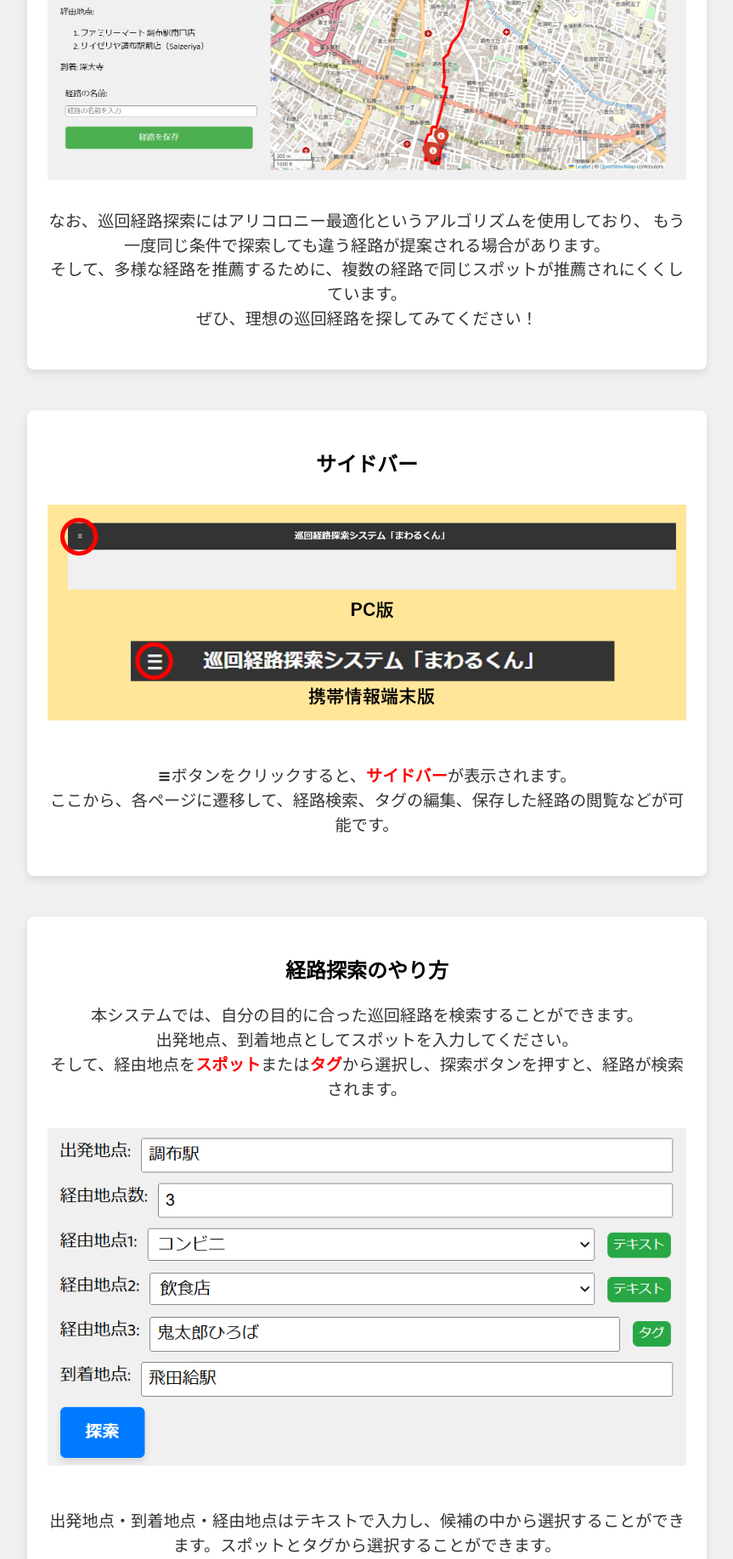
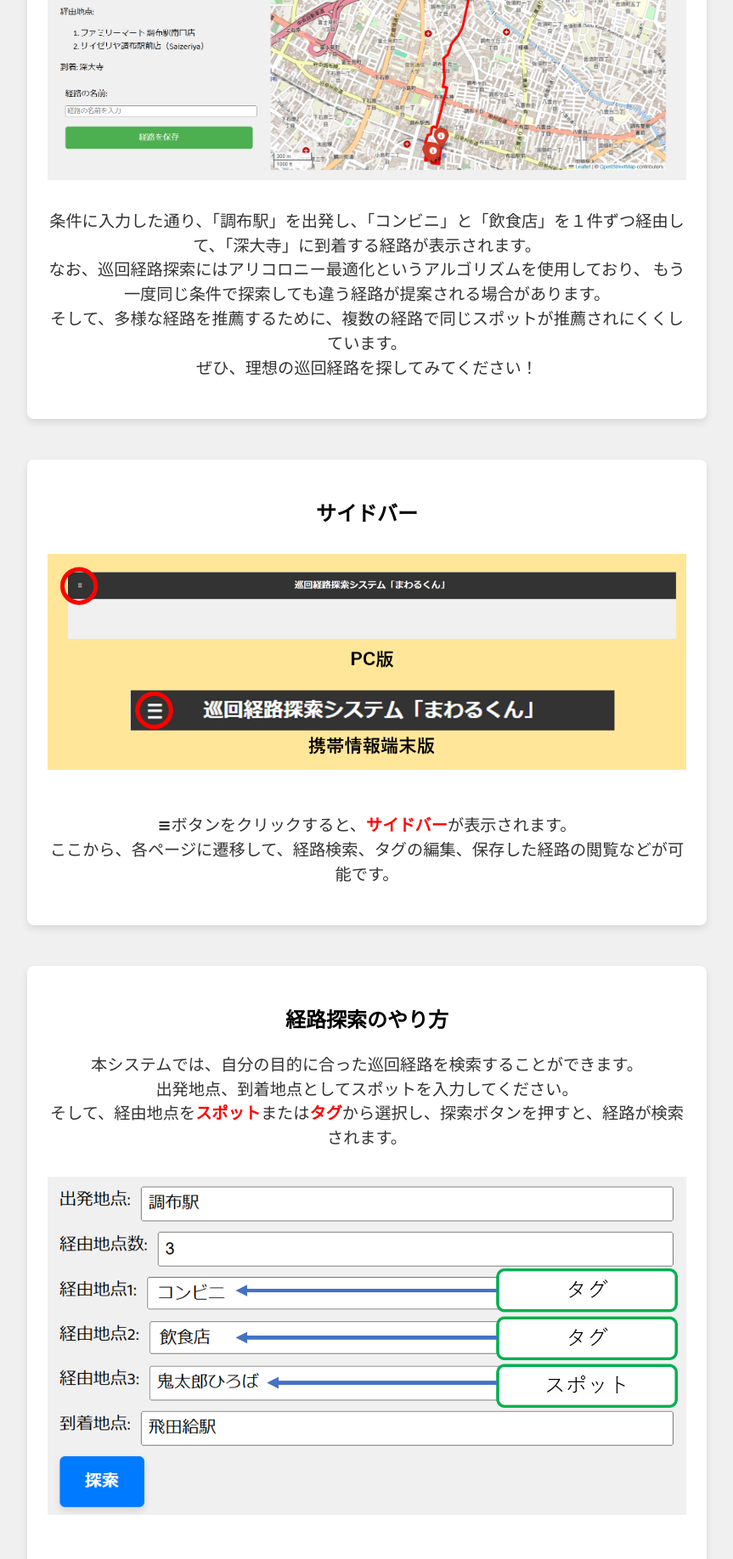
Before and after one commit to KeiNagaoka/routing_System, a Django app: page /instruction/ in a window 1280 px wide. Shown: the part 3388-5223 px from the top of the page at 85% size, without its empty margins (208-1071 px from the left). Run offline with Django 5.2, Linux system fonts and the light colour scheme; the visitor is signed in with stand-in values (Sample User, id 1); parts of the project's set-up code (start-up, migrations or seed data) failed here and were passed over.

Commit message:
使い方画面修正

```diff
--- a/routing/templates/index.html
+++ b/routing/templates/index.html
@@ -17,7 +17,11 @@
 
     <div class="h2">ようこそ {{ user.name }} さん</div>
     <br>
-    <div class="detail_script">このページでは、 {{ user.name }} さんの保存した経路の情報・追加したタグの情報を閲覧することができます。</div>
+    <div class="detail_script">
+        このページでは、 {{ user.name }} さんの保存した経路の情報・追加したタグの情報を閲覧することができます。
+        <br>
+        ※初めての方は「使い方」より、システムの使い方をご確認ください。
+    </div>
 
     <!-- Center aligned buttons -->
     <div class="btn-group">
--- a/routing/templates/instruction.html
+++ b/routing/templates/instruction.html
@@ -47,6 +47,9 @@
             <img src="{% static 'img/example_keiro3.png' %}" alt="経路3" class="feature-image">
             <img src="{% static 'img/example_keiro4.png' %}" alt="経路4" class="feature-image">
             <img src="{% static 'img/example_keiro5.png' %}" alt="経路5" class="feature-image">
+
+            <br>
+            条件に入力した通り、「調布駅」を出発し、「コンビニ」と「飲食店」を１件ずつ経由して、「深大寺」に到着する経路が表示されます。
             <br>
             なお、巡回経路探索にはアリコロニー最適化というアルゴリズムを使用しており、
             もう一度同じ条件で探索しても違う経路が提案される場合があります。<br>
@@ -88,7 +91,7 @@
         <img src="{% static 'img/select_input.png' %}" alt="選択式入力" class="feature-image">
         <br>
         <p class="feature-description">
-            <font class="red-bold">タグ</font>は、スポットの特徴を表し、１つのスポットに複数付与することができます。<br>
+            <font class="red-bold">タグ</font>は、スポットのカテゴリーを表し、１つのスポットに複数付与することができます。<br>
             経由地点にタグを指定すると、そのタグを持つスポットが含まれる経路が検索されます。
         </p>
         <img src="{% static 'img/keiro1.png' %}" alt="経路1" class="feature-image">
@@ -148,6 +151,14 @@
             ログアウトする前に、<font class="red-bold"><a href="https://forms.gle/4aKw21wnqznyc8HM7" target="_blank">アンケート</a></font>のご協力をぜひよろしくお願いいたします。
         </p>
     </div>
+
+
+    <!-- Center aligned buttons -->
+    <div class="btn-group">
+        <a href="/" class="btn btn-primary">マイページ</a>
+        <a href="{% url 'accounts:routesearch' %}" class="btn btn-primary">経路検索</a>
+    </div>
+
 </div>
 
 <!-- JavaScriptの追加 -->
```
Also changed, not shown: routing/templates/static/img/joken.png.
